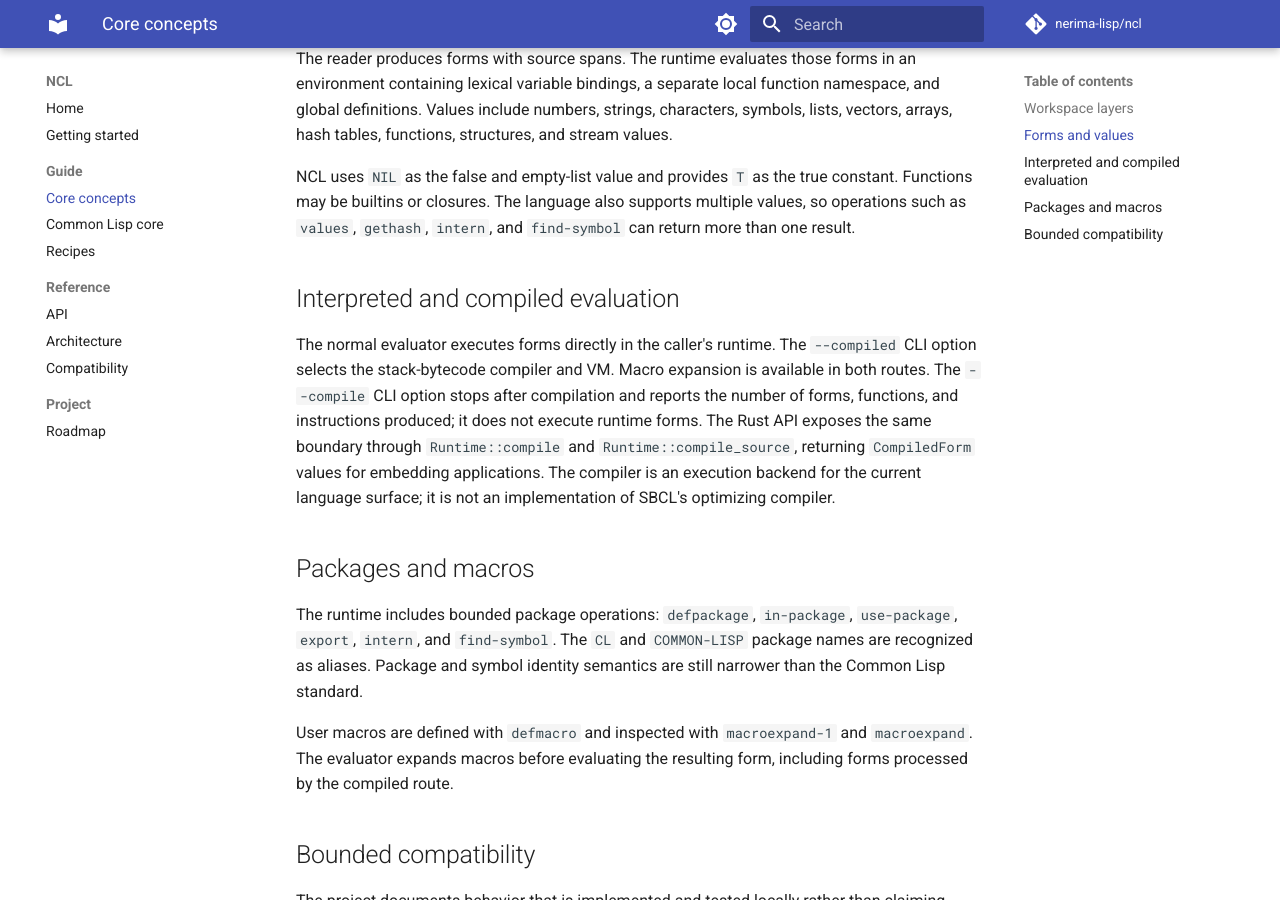
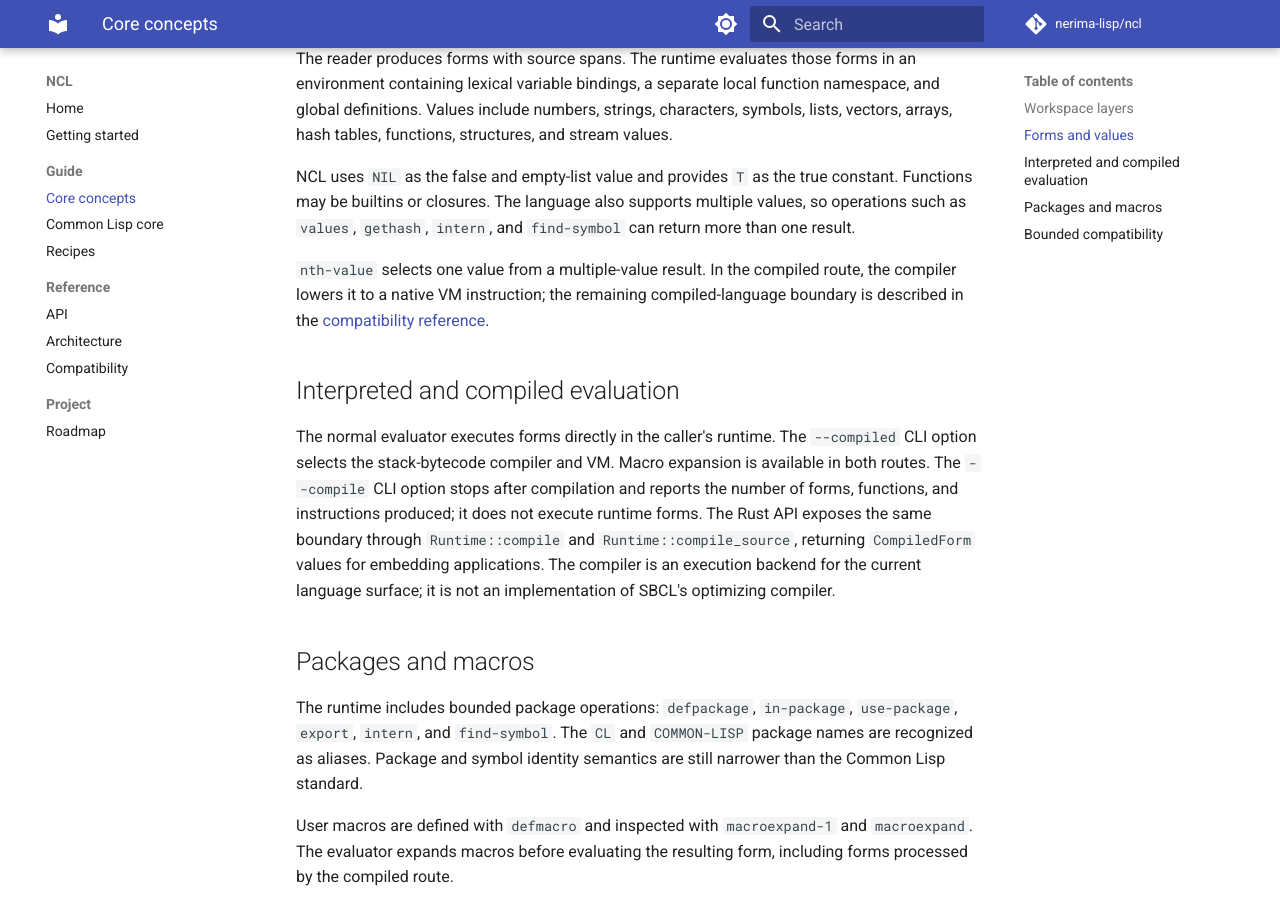
Before and after one commit to nerima-lisp/ncl, an MkDocs documentation site: the page built from docs/src/guide/core-concepts.md, in a window 1280 px wide and 900 px high, scrolled down 680 px. Built offline with MkDocs 1.6.1 and Material for MkDocs 9.7.7, drawn with Linux system fonts in a browser that asks for light colours; comment, search, counter and statistics services are not loaded.

Commit message:
Document native NTH-VALUE compilation

```diff
--- a/docs/src/guide/core-concepts.md
+++ b/docs/src/guide/core-concepts.md
@@ -30,6 +30,11 @@ NCL uses <code>NIL</code> as the false and empty-list value and provides
 The language also supports multiple values, so operations such as
 <code>values</code>, <code>gethash</code>, <code>intern</code>, and
 <code>find-symbol</code> can return more than one result.
+
+<code>nth-value</code> selects one value from a multiple-value result. In the
+compiled route, the compiler lowers it to a native VM instruction; the
+remaining compiled-language boundary is described in the
+[compatibility reference](../reference/compatibility.md).
 
 ## Interpreted and compiled evaluation
 
```
